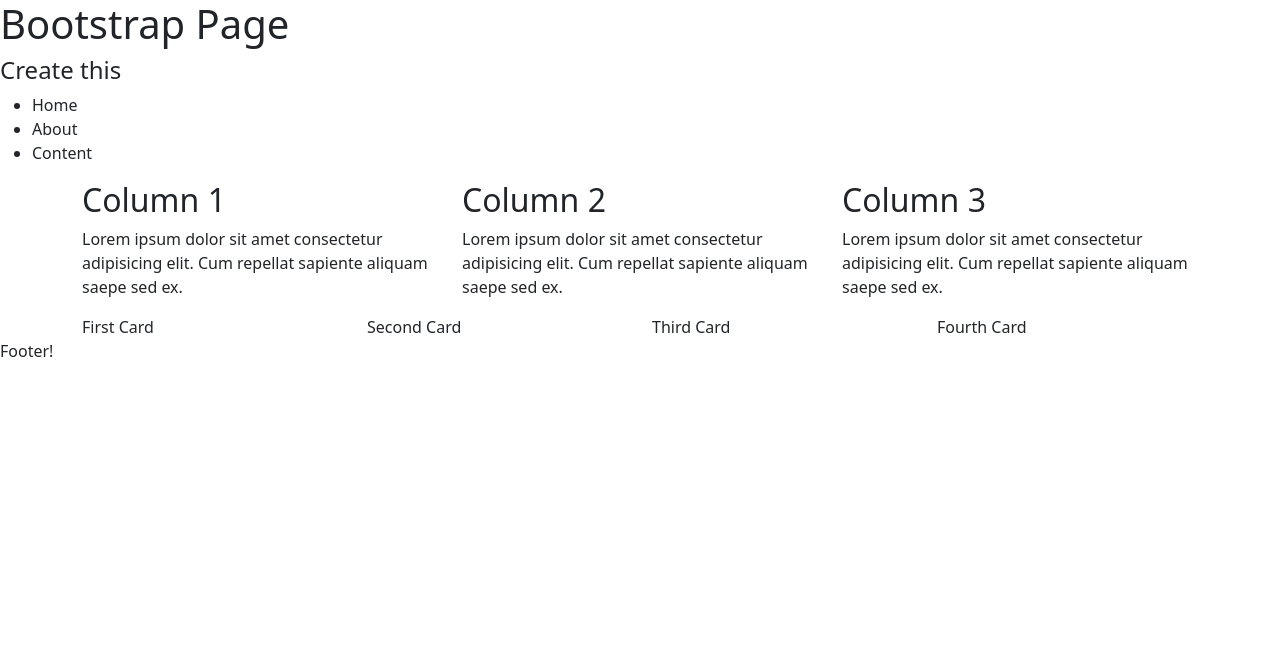
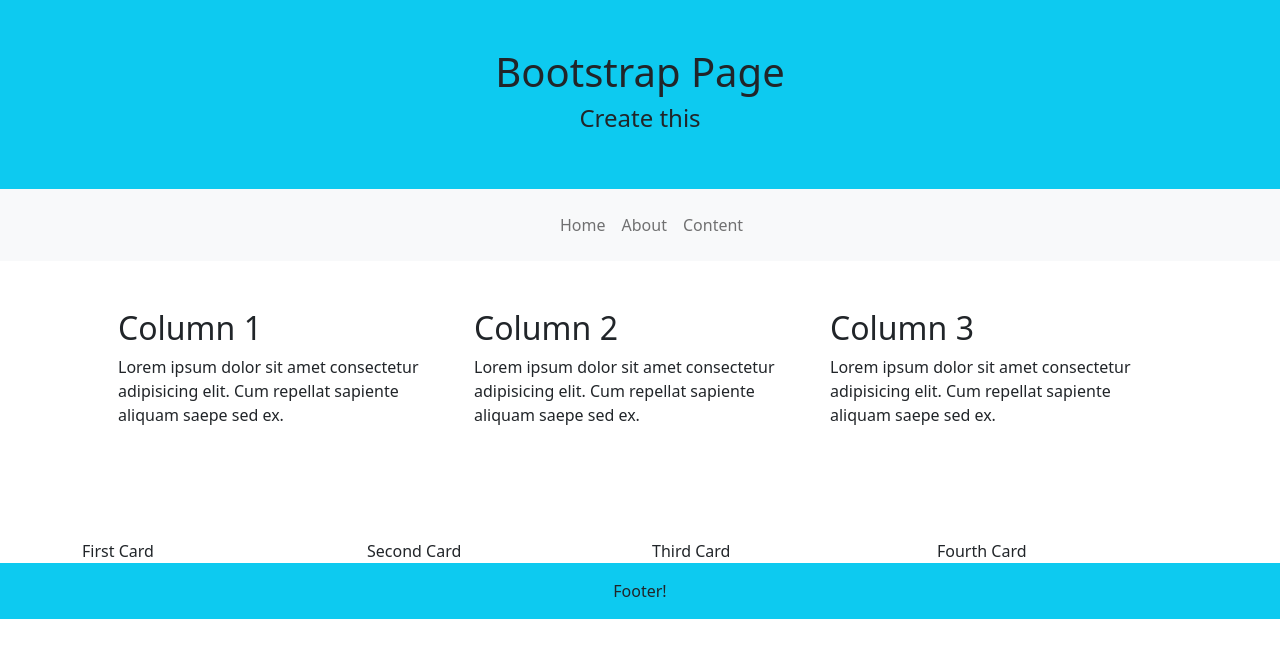
Before and after one commit to OliveiraDCI/uib-framework-bootstrap-OliveiraDCI, a plain HTML site: page index.html in a window 1280 px wide. Drawn offline with nearby package versions, Linux system fonts and the light colour scheme.

Commit message:
Positioned elements.

```diff
--- a/index.html
+++ b/index.html
@@ -9,21 +9,29 @@
     <title>Bootstrap</title>
   </head>
   <body>
-    <header>
+    <header class="bg-info p-5 text-center">
       <h1>Bootstrap Page</h1>
       <h4>Create this</h4>
     </header>
 
     <main>
-      <div>
-        <ul>
-          <li>Home</li>
-          <li>About</li>
-          <li>Content</li>
-        </ul>
-      </div>
+        <nav class="navbar navbar-expand-lg bg-light">
+            <div class="mx-auto py-2 container-fluid" style="width: 200px">
+                <ul class="navbar-nav">
+                    <li class="nav-item">
+                    <a class="nav-link" aria-current="page" href="#">Home</a>
+                    </li>
+                    <li class="nav-item">
+                    <a class="nav-link" href="#">About</a>
+                    </li>
+                    <li class="nav-item">
+                    <a class="nav-link" href="#">Content</a>
+                    </li>
+                </ul>
+            </div>
+        </nav>
 
-      <div class="container">
+      <div class="container p-5 mb-5">
         <div class="row">
           <div class="col">
             <h2>Column 1</h2>
@@ -58,7 +66,7 @@
         </div>
       </div>
     </main>
-    <footer>Footer!</footer>
+    <footer class="bg-info text-center p-3">Footer!</footer>
     <script src="https://cdn.jsdelivr.net/npm/bootstrap@5.2.0-beta1/dist/js/bootstrap.bundle.min.js" integrity="sha384-pprn3073KE6tl6bjs2QrFaJGz5/SUsLqktiwsUTF55Jfv3qYSDhgCecCxMW52nD2" crossorigin="anonymous"></script>
   </body>
 </html>
```
